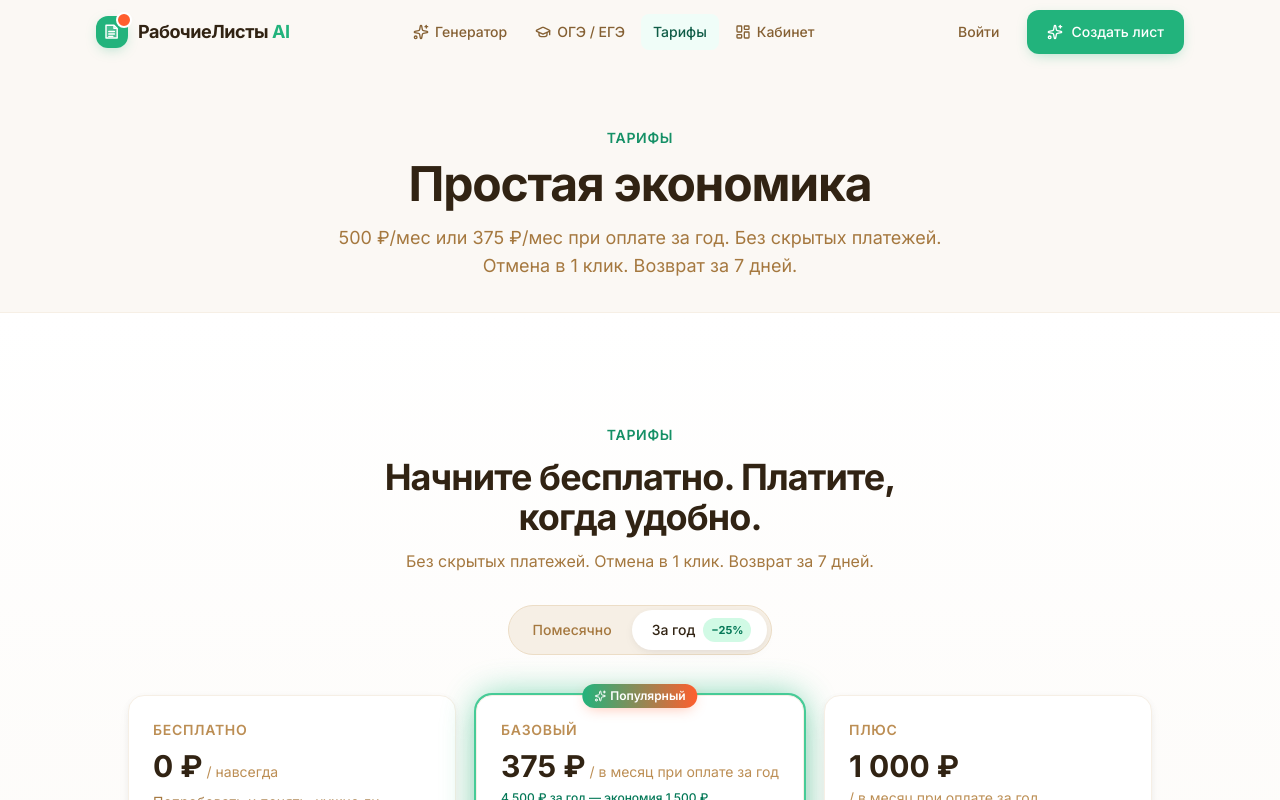
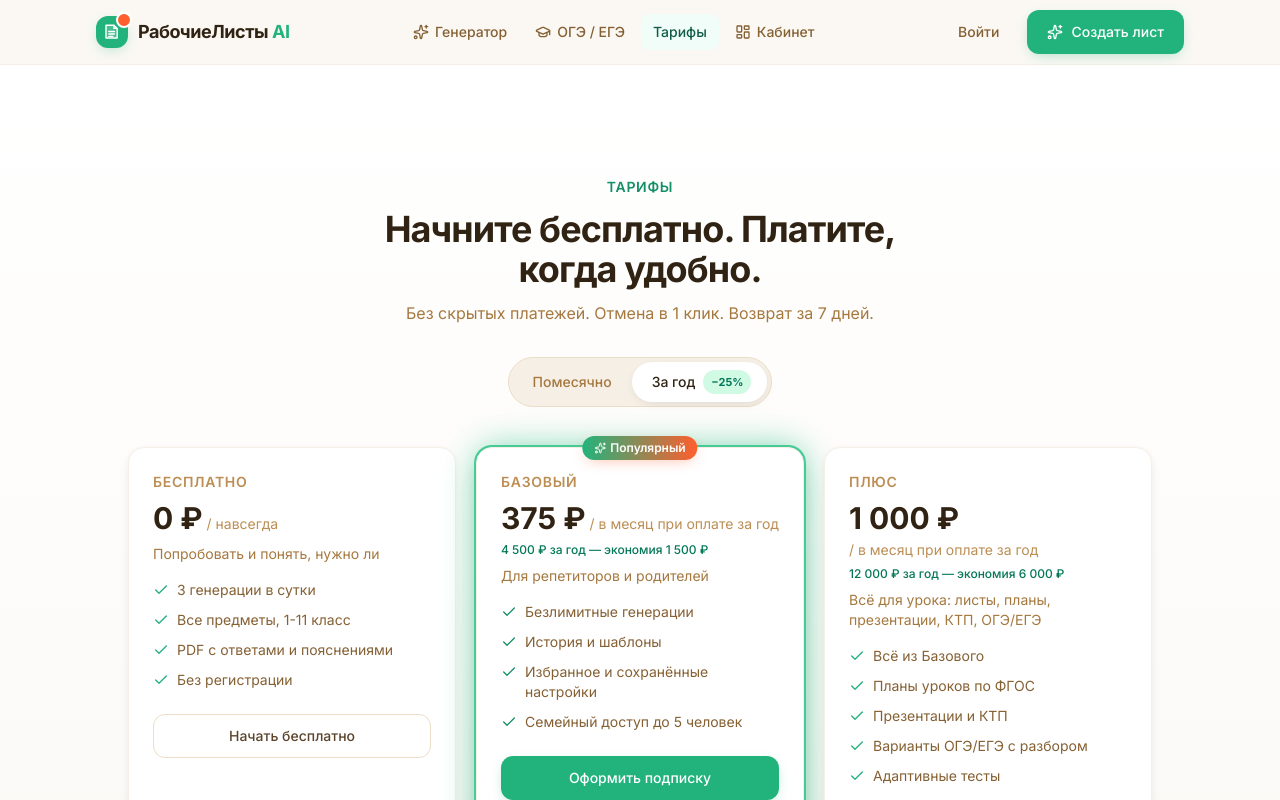
Before and after one commit to IvanLushnikov/nameone, a Next.js app: page /pricing in a window 1280 px wide. Shown: the top 800 px of the page. Built offline with nearby package versions, Linux system fonts and the light colour scheme.

Commit message:
fix(pricing): remove duplicate tariff section (TZ-2)

```diff
--- a/src/app/pricing/page.tsx
+++ b/src/app/pricing/page.tsx
@@ -149,19 +149,8 @@ const renderCell = (v: string) => {
 export default function PricingPage() {
   return (
     <>
-      <div className="container-tight pt-12 sm:pt-16 pb-8 text-center">
-        <p className="text-sm font-semibold uppercase tracking-wider text-brand-600 mb-3">
-          Тарифы
-        </p>
-        {/* TZ-1: text-warm-950 добавлен явно для гарантии контраста. */}
-        <h1 className="text-4xl sm:text-5xl font-display font-bold tracking-tight text-warm-950">
-          Простая экономика
-        </h1>
-        <p className="mt-4 text-lg text-warm-600 max-w-2xl mx-auto">
-          500 ₽/мес или 375 ₽/мес при оплате за год. Без скрытых платежей. Отмена в 1 клик. Возврат за 7 дней.
-        </p>
-      </div>
-
+      {/* TZ-2: убран дубль-hero «Простая экономика» — PricingTeaser ниже уже имеет
+          свой eyebrow «Тарифы» + h2 «Начните бесплатно…» + описание + переключатель Помесячно/За год. */}
       <PricingTeaser />
 
       {/* Comparison table */}
```
